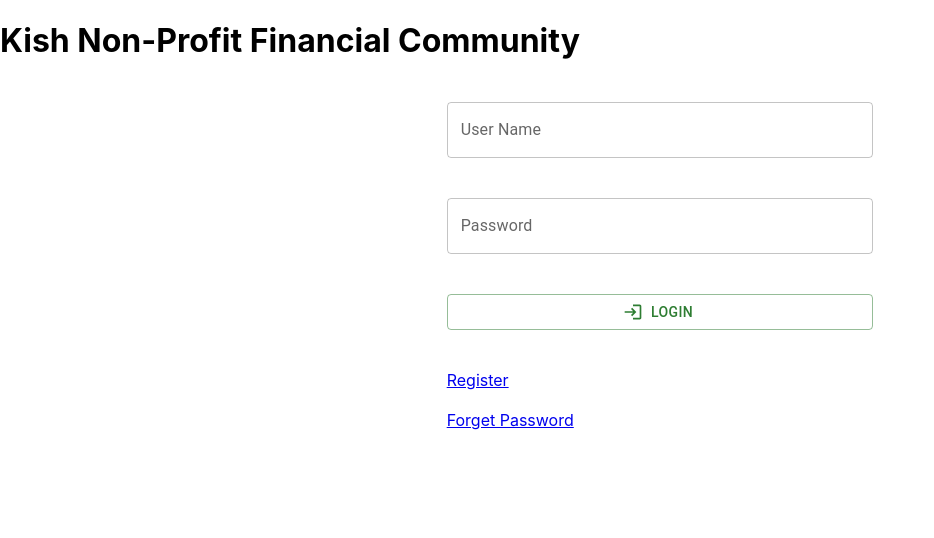
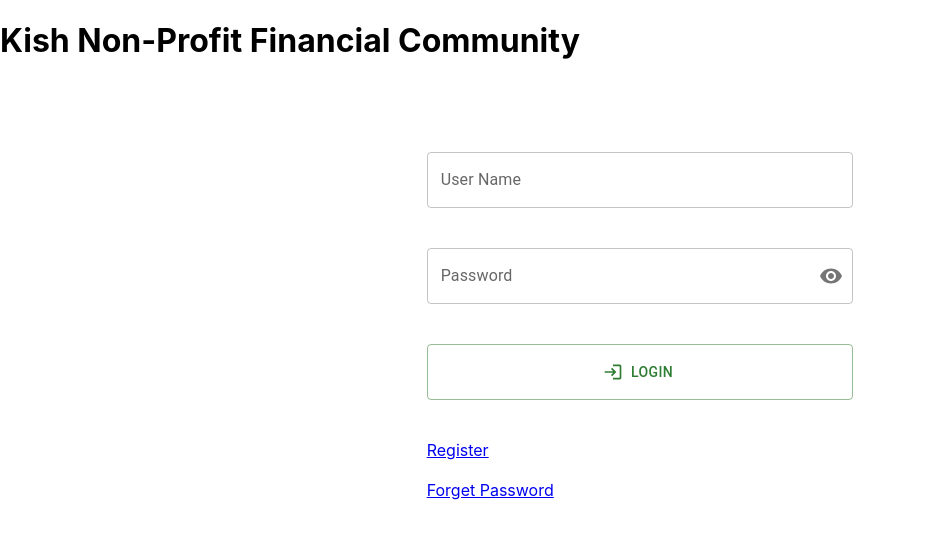
Before and after one commit to ArmanSaffari/loan-project, a React (Create React App) app: page / in a window 1280 px wide. Shown: the top 538 px of the page, without its empty margins (0-934 px from the left). Built offline with nearby package versions, Linux system fonts and the light colour scheme.

Commit message:
Password input modified

```diff
--- a/src/pages/home/index.js
+++ b/src/pages/home/index.js
@@ -1,9 +1,44 @@
+import React from "react";
 import { Link } from "react-router-dom";
 import { Button, TextField, Grid } from '@mui/material';
 import LoginOutlinedIcon from '@mui/icons-material/LoginOutlined';
+import Box from '@mui/material/Box';
+import IconButton from '@mui/material/IconButton';
+import Input from '@mui/material/Input';
+import FilledInput from '@mui/material/FilledInput';
+import OutlinedInput from '@mui/material/OutlinedInput';
+import InputLabel from '@mui/material/InputLabel';
+import InputAdornment from '@mui/material/InputAdornment';
+import FormHelperText from '@mui/material/FormHelperText';
+import FormControl from '@mui/material/FormControl';
+import Visibility from '@mui/icons-material/Visibility';
+import VisibilityOff from '@mui/icons-material/VisibilityOff';
+
+function Home() {
+    const [values, setValues] = React.useState({
+        amount: '',
+        password: '',
+        weight: '',
+        weightRange: '',
+        showPassword: false,
+    });
+
+    const handleChange = (prop) => (event) => {
+        setValues({ ...values, [prop]: event.target.value });
+    };
+
+    const handleClickShowPassword = () => {
+      setValues({
+      ...values,
+      showPassword: !values.showPassword,
+        });
+    };
+
+    const handleMouseDownPassword = (event) => {
+        event.preventDefault();
+    };
 
 
-function Home() {
     return (
         <>
             <div>
@@ -14,38 +49,60 @@ function Home() {
                         justifyContent: 'center',
                         margin: 'auto'
                     }}>
-                    <Grid item xs={12} sm={6} md={4}>
+                    <Grid item xs={12} sm={6} md={4} sx={{margin: "50px 0"}}>
+
                         <TextField
                             id="outlined-basic"
                             label="User Name"
                             variant="outlined"
                             sx={{
                                 width: '100%',
-                                margin: '20px'
+                                margin: '20px 0'
                             }}
                             color="success"/>
-                        <TextField
-                            id="outlined-password-input"
-                            label="Password"
-                            type="password"
-                            autoComplete="current-password"
+
+                        <FormControl
                             sx={{
-                                width: '100%',
-                                margin: '20px'
-                            }}
-                            color="success"/>
+                                margin: '20px 0',
+                                width: '100%'
+                                }}
+                            variant="outlined"
+                            color="success">
+                            <InputLabel htmlFor="outlined-adornment-password">Password</InputLabel>
+                            <OutlinedInput
+                                id="outlined-adornment-password"
+                                type={values.showPassword ? 'text' : 'password'}
+                                value={values.password}
+                                onChange={handleChange('password')}
+                                endAdornment={
+                                <InputAdornment position="end">
+                                    <IconButton
+                                    aria-label="toggle password visibility"
+                                    onClick={handleClickShowPassword}
+                                    onMouseDown={handleMouseDownPassword}
+                                    edge="end"
+                                    >
+                                    {values.showPassword ? <VisibilityOff /> : <Visibility />}
+                                    </IconButton>
+                                </InputAdornment>
+                                }
+                                label="Password"
+                            />
+                        </FormControl>
+
                         <Button
                             variant="outlined"
                             startIcon={<LoginOutlinedIcon />}
                             sx={{
                                 width: '100%',
-                                margin: '20px'
+                                height: '56px',
+                                margin: '20px 0'
                             }}
                             color="success">Login</Button>
-                        <div style={{margin: '20px'}}>
+                        <div style={{margin: '20px 0'}}>
                             <Link to="/Register">Register</Link>
                         </div>
-                        <div style={{margin: '20px'}}>
+                        <div style={{margin: '20px 0'}}>
                             <Link to="/forgetPassword">Forget Password</Link>
                         </div>
                     </Grid>
```
